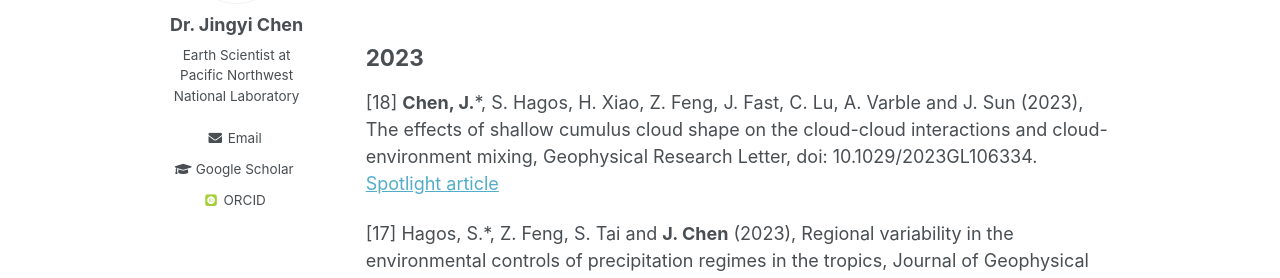
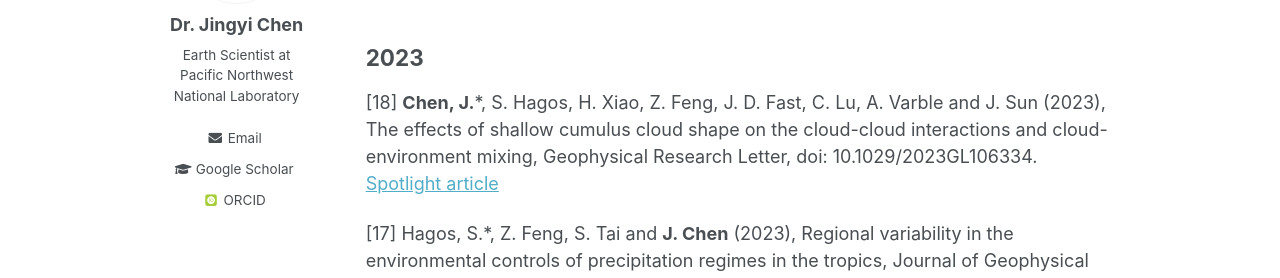
Before and after one commit to Jingyi-Chen/jingyi-chen.github.io, a Jekyll site: the page built from _pages/publications.md, in a window 1280 px wide and 900 px high. Shown: the part 335-613 px from the top of the window. Built offline with Jekyll 4.4.1, drawn with Linux system fonts in a browser that asks for light colours; some web fonts are replaced.

```diff
--- a/_pages/publications.md
+++ b/_pages/publications.md
@@ -12,7 +12,7 @@ Below, * denotes the corresponding author.
 
 2023
 ---
-[18] **Chen, J.**\*, S. Hagos, H. Xiao, Z. Feng, J. Fast, C. Lu, A. Varble and J. Sun (2023), The effects of shallow cumulus cloud shape on the cloud-cloud interactions and cloud-environment mixing, Geophysical Research Letter, doi: 10.1029/2023GL106334. [Spotlight article](https://www.pnnl.gov/publications/whats-cloud-look)
+[18] **Chen, J.**\*, S. Hagos, H. Xiao, Z. Feng, J. D. Fast, C. Lu, A. Varble and J. Sun (2023), The effects of shallow cumulus cloud shape on the cloud-cloud interactions and cloud-environment mixing, Geophysical Research Letter, doi: 10.1029/2023GL106334. [Spotlight article](https://www.pnnl.gov/publications/whats-cloud-look)
 
 [17] Hagos, S.\*, Z. Feng, S. Tai and **J. Chen** (2023), Regional variability in the environmental controls of precipitation regimes in the tropics, Journal of Geophysical Research: Atmospheres, doi: 10.1029/2023JD038927
 
```
